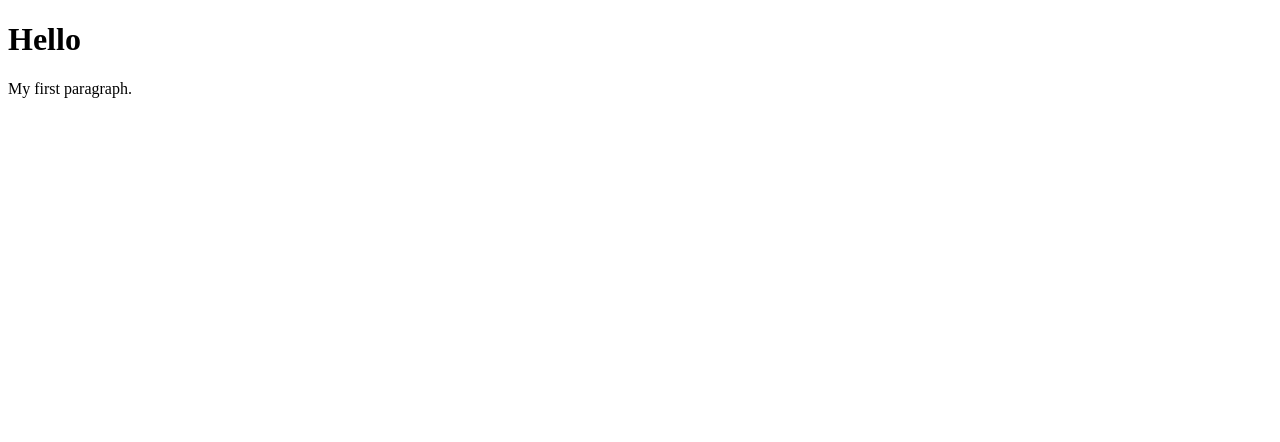
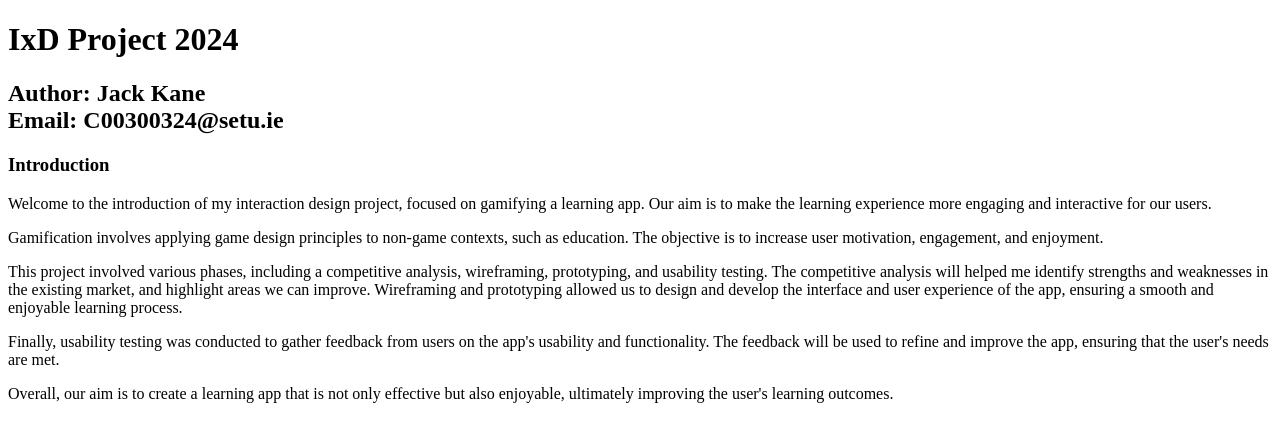
Before and after one commit to KenPowerClassroom/ixd-project-2024-JackKane2207, a plain HTML site: page index.html in a window 1280 px wide. Drawn offline with Linux system fonts and the light colour scheme.

Commit message:
updated home page.html

```diff
--- a/index.html
+++ b/index.html
@@ -2,8 +2,14 @@
 <html>
 <body>
 
-<h1>Hello</h1>
-<p>My first paragraph.</p>
-
+<h1><b>IxD Project 2024</b></h1>
+<h2><b>Author: Jack Kane <br>Email: C00300324@setu.ie</b></h2>
+<h3><b>Introduction</b></h3>
+<p>Welcome to the introduction of my interaction design project, focused on gamifying a learning app. Our aim is to make the learning experience more engaging and interactive for our users.</p>
+<p>Gamification involves applying game design principles to non-game contexts, such as education. The objective is to increase user motivation, engagement, and enjoyment.</p>
+<p>This project involved various phases, including a competitive analysis, wireframing, prototyping, and usability testing. The competitive analysis will helped me identify strengths and weaknesses in the existing market, and highlight areas we can improve.
+Wireframing and prototyping allowed us to design and develop the interface and user experience of the app, ensuring a smooth and enjoyable learning process.</p>
+<p>Finally, usability testing was conducted to gather feedback from users on the app's usability and functionality. The feedback will be used to refine and improve the app, ensuring that the user's needs are met.</p>
+<p>Overall, our aim is to create a learning app that is not only effective but also enjoyable, ultimately improving the user's learning outcomes.</p>
 </body>
 </html>
```
